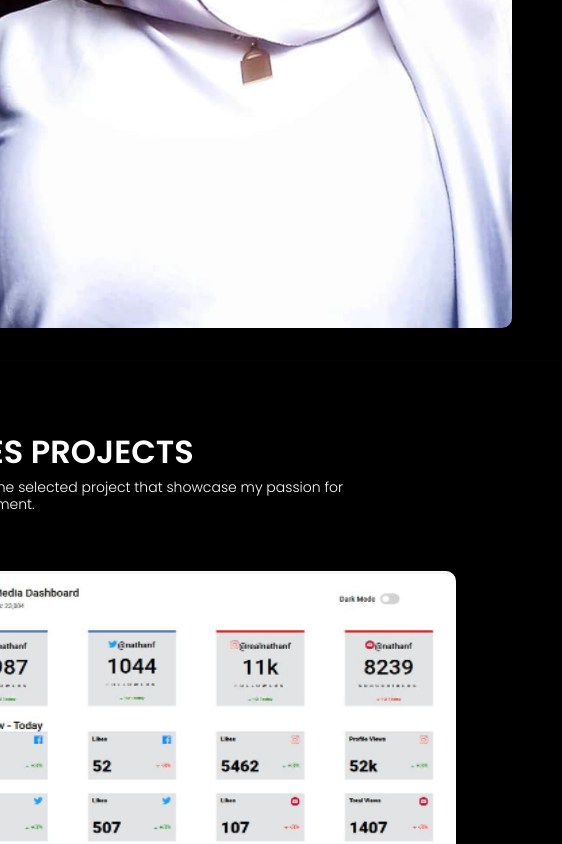
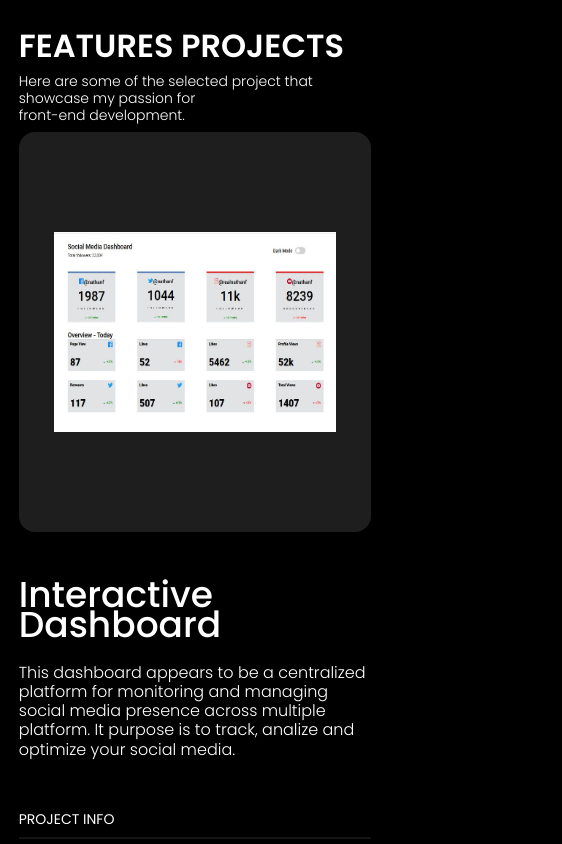
Before and after one commit to Oyinlomo123/MY-PORTFOLIO-SAIL, a React (Vite) app: page / in a window 390 px wide. Shown: the part 1000-1844 px from the top of the page, 562 px wide, since content can reach past the window. Built offline with nearby package versions, Linux system fonts and the light colour scheme.

Commit message:
changess

```diff
--- a/src/component/Body.jsx
+++ b/src/component/Body.jsx
@@ -89,8 +89,8 @@ const Body = (props) => {
             <h4>Year <span className="info-span">2024</span></h4>
             <h4 >Role <span className="info-span">Front-end Developer</span></h4>
             <div className="live">
-            <h4><a href="https://remote-work-weld.vercel.app/">LIVE DEMO <i class="ri-arrow-right-up-line"></i></a></h4>
-            <h4 className="git-span"><a href="https://github.com/Oyinlomo123/remote-work"> SEE ON GITHUB <i class="ri-github-fill"></i></a></h4>
+            <h4><a href="https://remote-work-weld.vercel.app/" target="blank">LIVE DEMO <i class="ri-arrow-right-up-line"></i></a></h4>
+            <h4 className="git-span"><a href="https://github.com/Oyinlomo123/remote-work" target="blank"> SEE ON GITHUB <i class="ri-github-fill"></i></a></h4>
             </div>
           </div>
 
@@ -106,8 +106,8 @@ const Body = (props) => {
             <h4>Year <span className="info-span">2024</span></h4>
             <h4 >Role <span className="info-span">Front-end Developer</span></h4>
             <div className="live">
-            <h4><a href="https://sign-in-dusky.vercel.app/">LIVE DEMO <i class="ri-arrow-right-up-line"></i></a></h4>
-            <h4 className="git-span"><a href="https://github.com/Oyinlomo123/sign-in"> SEE ON GITHUB <i class="ri-github-fill"></i></a></h4>
+            <h4><a href="https://sign-in-dusky.vercel.app/" target="blank">LIVE DEMO <i class="ri-arrow-right-up-line"></i></a></h4>
+            <h4 className="git-span"><a href="https://github.com/Oyinlomo123/sign-in" target="blank"> SEE ON GITHUB <i class="ri-github-fill"></i></a></h4>
             </div>
           </div>
 
--- a/src/index.css
+++ b/src/index.css
@@ -173,8 +173,6 @@ body{
 .project-img img{
   height: 65%;
   width:80%;
-  min-height: 150px;
-  min-height: 250px;
 }
 .proj-info{
   width: 50%;
@@ -379,7 +377,7 @@ opacity: 0;
    width: 100%;
    margin-top:50px ;
    img {
-    height: 100vh;
+    height: 350px;
    }
   }
 
@@ -408,20 +406,20 @@ opacity: 0;
   word-wrap: wrap;
 }
 .project-img{
-  padding:0;
-  background: none;
+  background-color:rgba(128, 128, 128, 0.233);
+  border-radius: 1rem;
   width: 100%;
+  display: flex;
+  align-items: center;
+  justify-content: center;
 }
-
 .project-img img{
-  height: 300px;
-  margin: 0;
-  background: rgb(20, 20, 20);
-  border-radius: 10px;
+  height: 200px;
 }
 .proj-info{
   width: 100%;
 }
+
 .proj-info h1{
   font-weight: 500;
   line-height: 30px;
```
